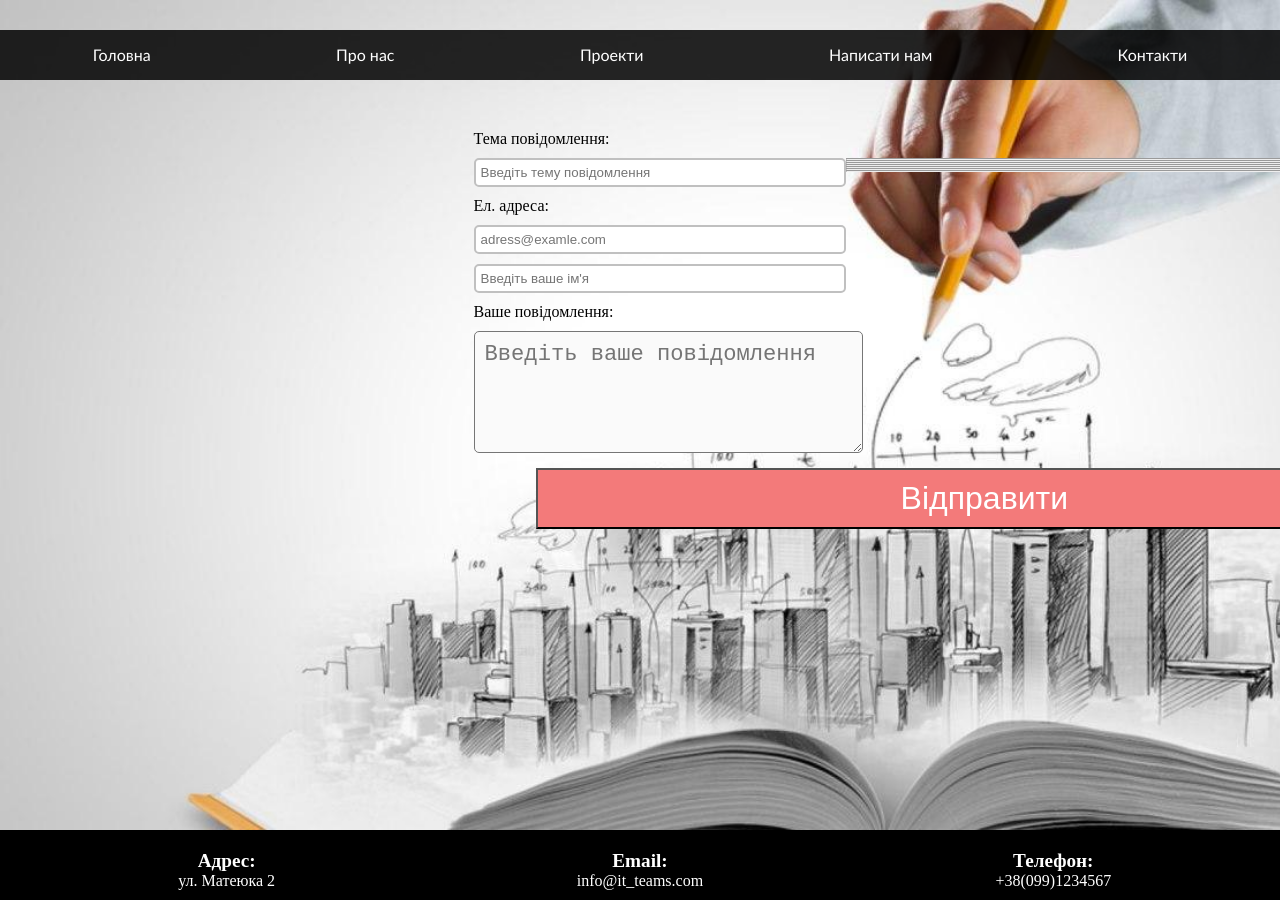
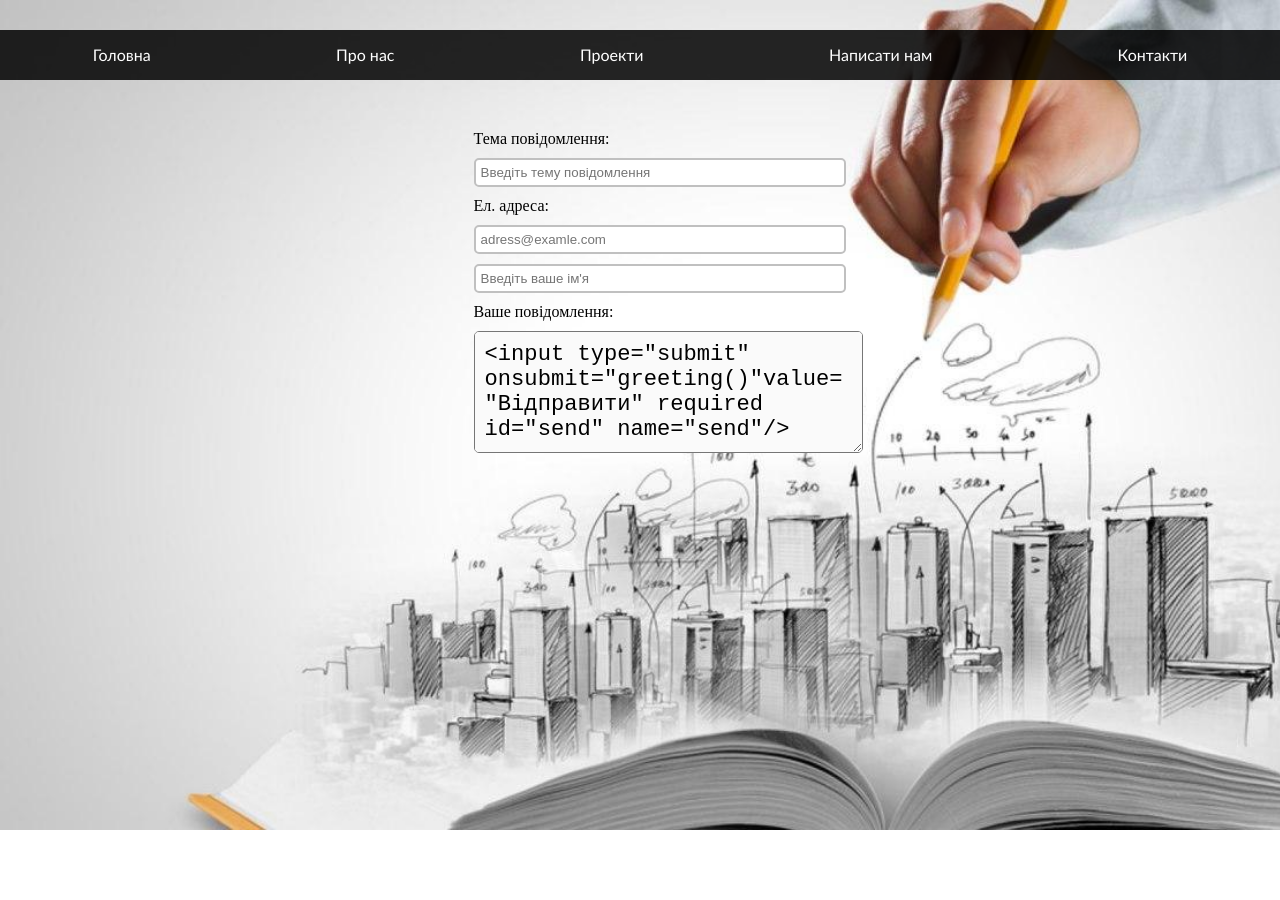
Before and after one commit to IT-Teamss/IT-teamss.github.io, a plain HTML site: page write.html in a window 1280 px wide. After the commit the page ends 830 px from the top, so only its background shows below. Drawn offline with Linux system fonts and the light colour scheme.

Commit message:
Update write.html

```diff
--- a/write.html
+++ b/write.html
@@ -52,8 +52,8 @@ alert(' ПОВІДОМЛЕННЯ БУЛО ВІДПРАВЛЕНО ');
     <input type="text" id ="name"required placeholder="Введіть ваше ім'я"/>
 
     <label for="message">Ваше повідомлення:</label>
-	  <textarea placeholder="Введіть ваше повідомлення" id="message"></textarea></hr><hr></hr><hr></hr><hr></hr><hr></hr><hr></hr><hr></hr><hr>
-<button onclick="greeting()" required id="send" name="send">Відправити </button>
+	  <textarea placeholder="Введіть ваше повідомлення" id="message">
+<input type="submit" onsubmit="greeting()"value="Відправити" required id="send" name="send"/>
 
   </form>
 </div>
```
